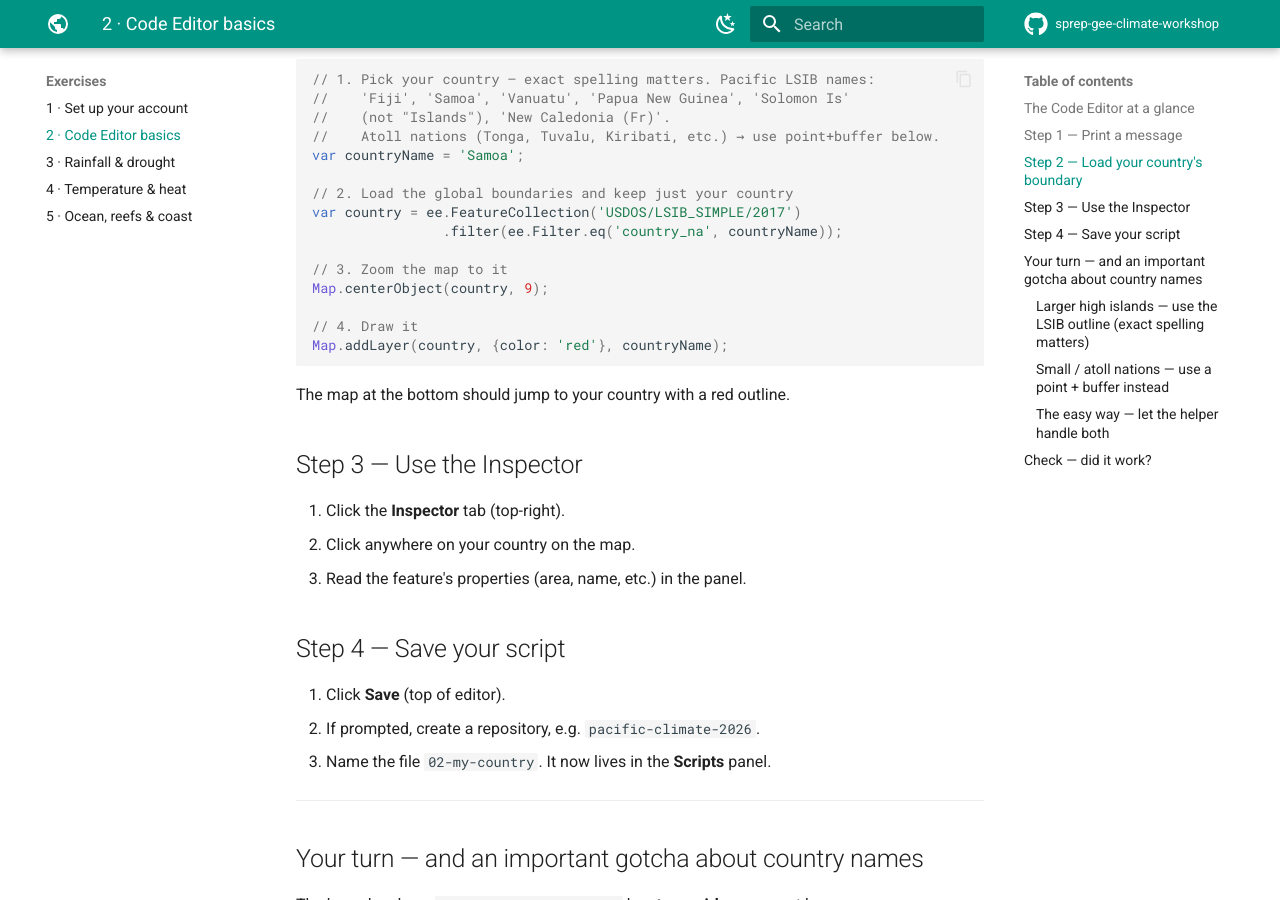
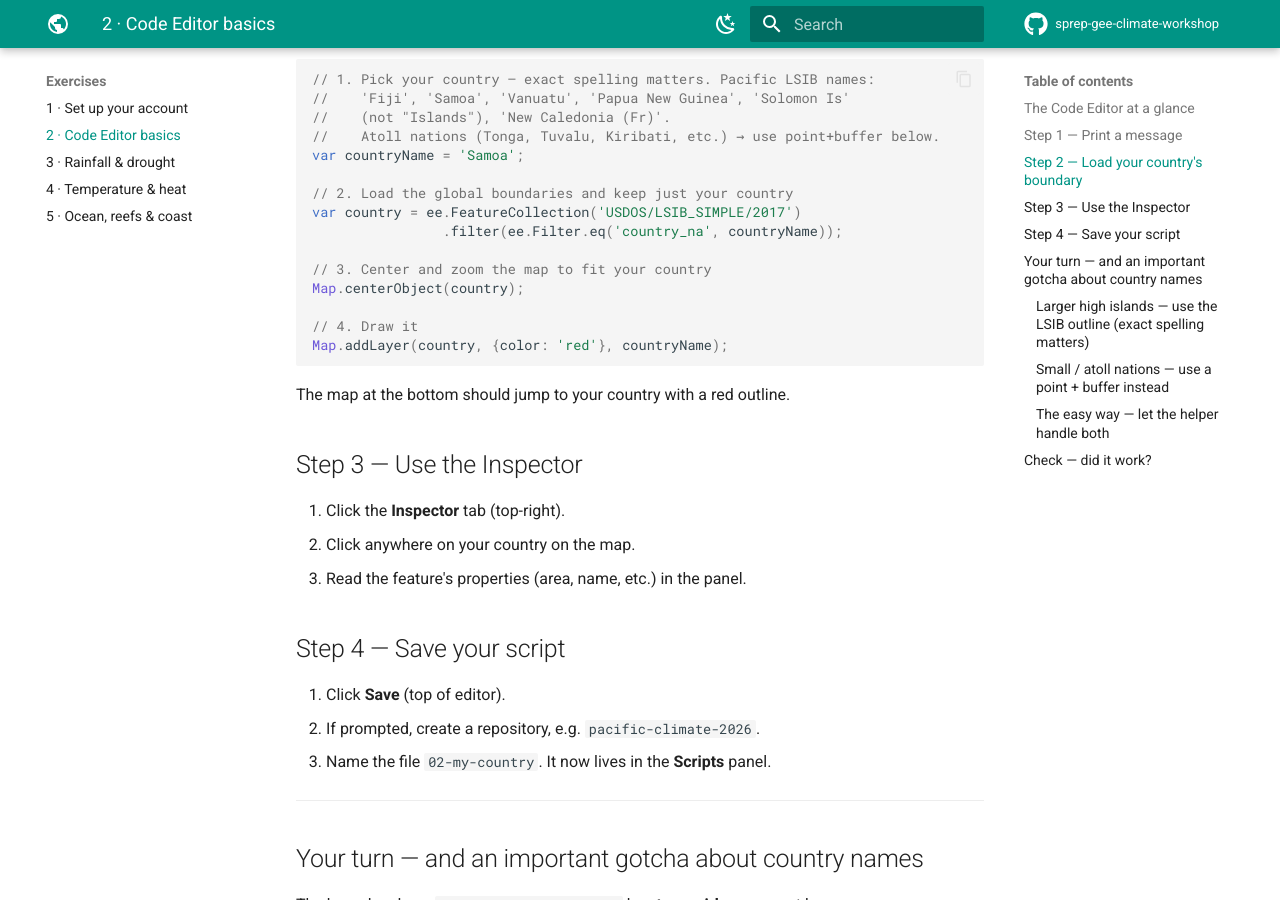
Before and after one commit to tavitas/sprep-gee-climate-workshop, an MkDocs documentation site: the page built from docs/exercises/code-editor.md, in a window 1280 px wide and 900 px high, scrolled down 960 px. Built offline with MkDocs 1.6.1 and Material for MkDocs 9.7.7, drawn with Linux system fonts in a browser that asks for light colours; comment, search, counter and statistics services are not loaded.

Commit message:
Auto-zoom map to fit country instead of hardcoded zoom 9

```diff
--- a/docs/exercises/code-editor.md
+++ b/docs/exercises/code-editor.md
@@ -40,8 +40,8 @@
 var country = ee.FeatureCollection('USDOS/LSIB_SIMPLE/2017')
                 .filter(ee.Filter.eq('country_na', countryName));
 
-// 3. Zoom the map to it
-Map.centerObject(country, 9);
+// 3. Center and zoom the map to fit your country
+Map.centerObject(country);
 
 // 4. Draw it
 Map.addLayer(country, {color: 'red'}, countryName);
```
